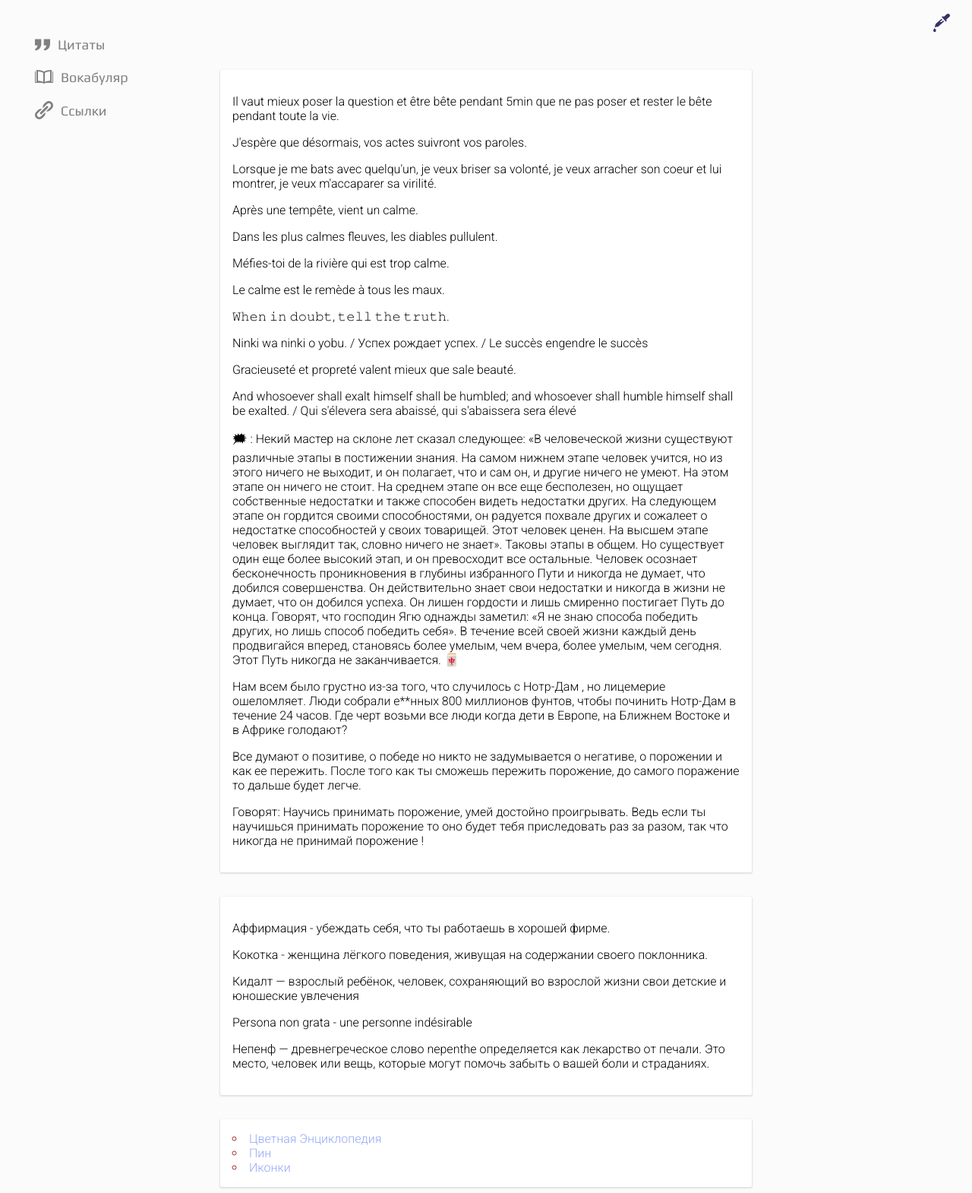
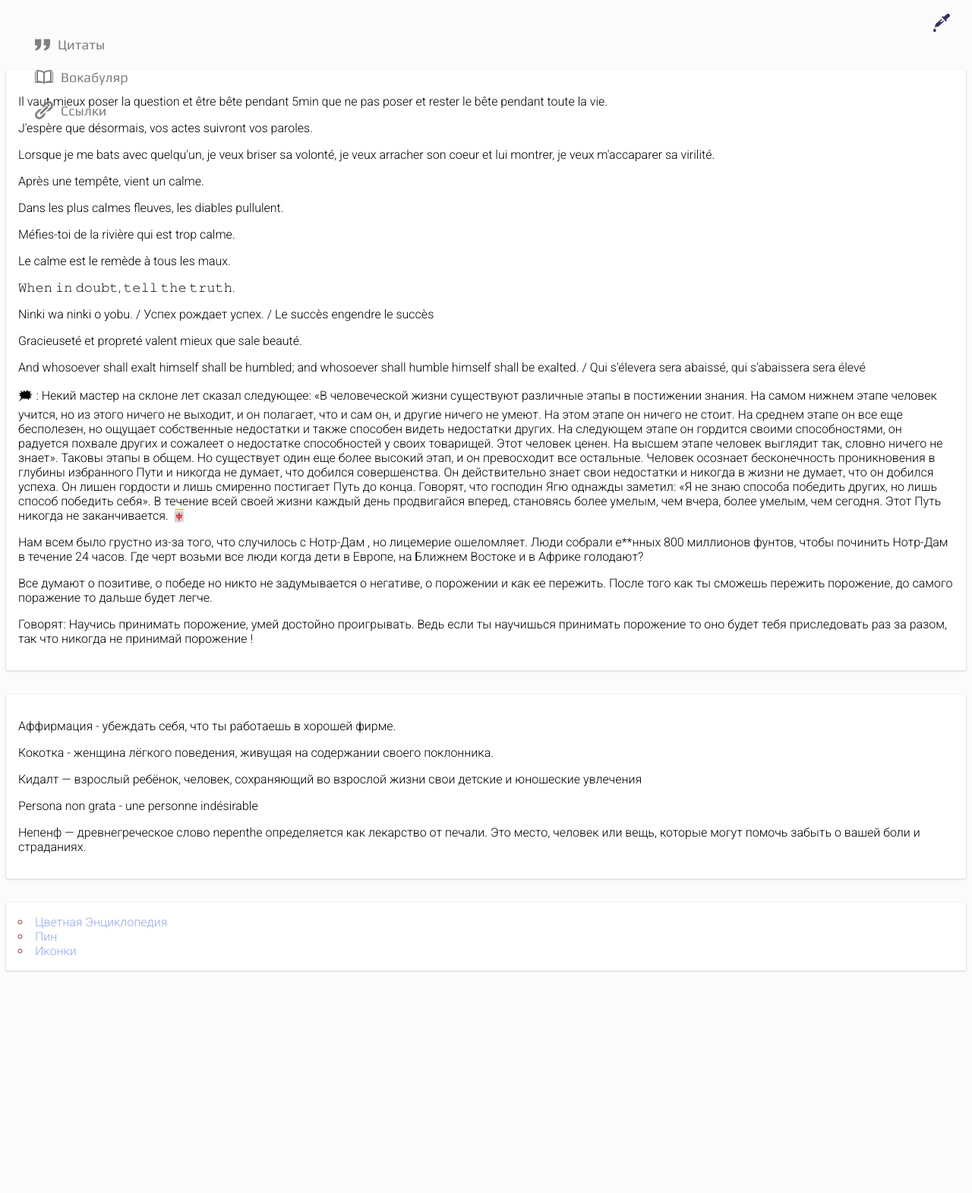
Before and after one commit to suyokiri/note, a PHP site: page / in a window 1280 px wide. Shown: the whole page at 76% size. After the commit the page ends 1279 px from the top, so only its background shows below. Run offline with PHP 8.4, Linux system fonts and the light colour scheme.

Commit message:
Update note.css

```diff
--- a/note.css
+++ b/note.css
@@ -59,7 +59,6 @@ li {
 }
 
 .main {
-    max-width: 700px;
     margin: 0 auto;
     color: var(--content-color);
     margin-top: 2em;
```
